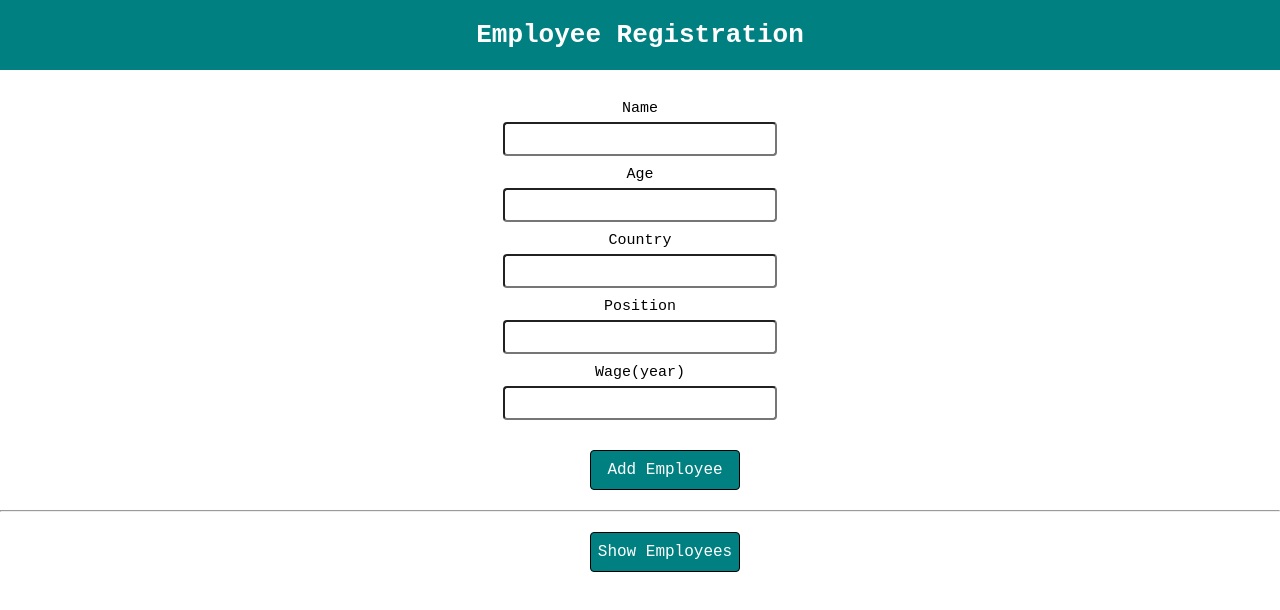
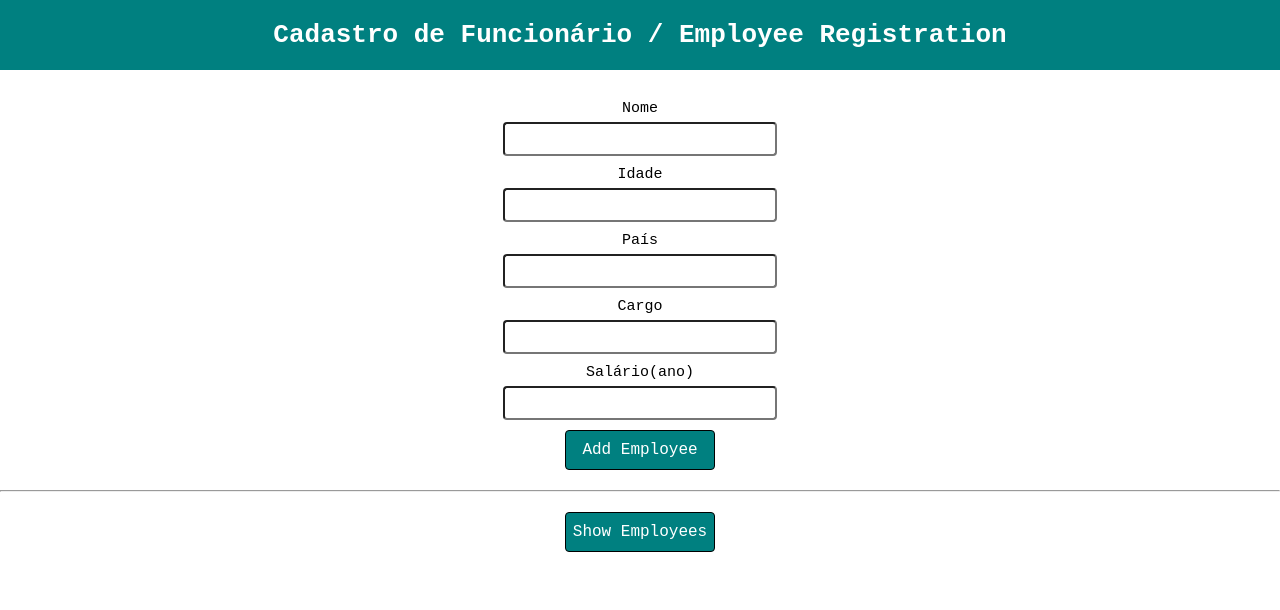
Before and after one commit to amanncio/crud-employee-registration, a React (Create React App) app in the folder client/: page / in a window 1280 px wide. Shown: the top 610 px of the page. Built offline with nearby package versions, Linux system fonts and the light colour scheme.

Commit message:
[Correção de alinhamento dos botões + tradução do layout para português]

```diff
--- a/client/src/App.css
+++ b/client/src/App.css
@@ -41,7 +41,7 @@ h1{
 .btn-get,.btn-add{
   width: 150px;
   height: 40px;
-  margin-top: 20px;
+  margin: 0;
   color: #fff;
   background-color: teal;
   border: 1px solid #000;
@@ -50,7 +50,7 @@ h1{
 }
 
 .btn-get{
-  margin-bottom: 25px;
+  margin: 20px 0 25px 0;
 }
 
 button:hover{
@@ -61,7 +61,6 @@ button:hover{
 .employees{
   display: flex;
   align-items: center;
-  /* justify-content: center; */
   flex-direction: column;
   width: 100%;
   margin-bottom: 120px;
@@ -73,6 +72,7 @@ button:hover{
   background-color: rgba(75, 199, 64, 0.281);
   border: 1px solid #000;
   display: flex;
+  align-items: center;
 }
 
 @media(max-width: 500px) {
--- a/client/src/App.js
+++ b/client/src/App.js
@@ -74,37 +74,37 @@ function App() {
 
   return (
     <div className="App">
-      <h1>Employee Registration</h1>
+      <h1>Cadastro de Funcionário / Employee Registration</h1>
       <div className="information">
-        <label>Name</label>
+        <label>Nome</label>
         <input
           type="text"
           onChange={(event) => {
             setName(event.target.value);
           }}
         />
-        <label>Age</label>
+        <label>Idade</label>
         <input
           type="number"
           onChange={(event) => {
             setAge(event.target.value);
           }}
         />
-        <label>Country</label>
+        <label>País</label>
         <input
           type="text"
           onChange={(event) =>{
             setCountry(event.target.value);
           }}
         />
-        <label>Position</label>
+        <label>Cargo</label>
         <input
           type="text"
           onChange={(event) => {
             setPosition(event.target.value);
           }}
         />
-        <label>Wage(year)</label>
+        <label>Salário(ano)</label>
         <input
           type="number"
           onChange={(event) => {
@@ -121,23 +121,23 @@ function App() {
           return (
             <div key={key.toString()} className='employee'>
               <div className='employee-data'>
-                <h4>Name: {val.name}</h4>
-                <h4>Age: {val.age}</h4>
-                <h4>Country: {val.country}</h4>
-                <h4> Position: {val.position}</h4>
-                <h4>Wage: {val.wage}</h4>
+                <h4>Nome: {val.name}</h4>
+                <h4>Idade: {val.age}</h4>
+                <h4>País: {val.country}</h4>
+                <h4>Cargo: {val.position}</h4>
+                <h4>Salário(ano): {val.wage}</h4>
               </div>
 
               <div className='employee-update'>
                 <input
                   type="text"
-                  placeholder="sla"
+                  placeholder="Altere o Salário"
                   onChange={(event) => {
                     setNewWage(event.target.value);
                   }}
                 />
-                <button onClick={() => {updateEmployeeWage(val.id)}}>Update</button>
-                <button onClick={() => {deleteEmployee(val.id)}}>Delete</button>
+                <button onClick={() => {updateEmployeeWage(val.id)}}>Editar Salário</button>
+                <button onClick={() => {deleteEmployee(val.id)}}>Deletar Usuário</button>
               </div>
             </div>
           )
```
